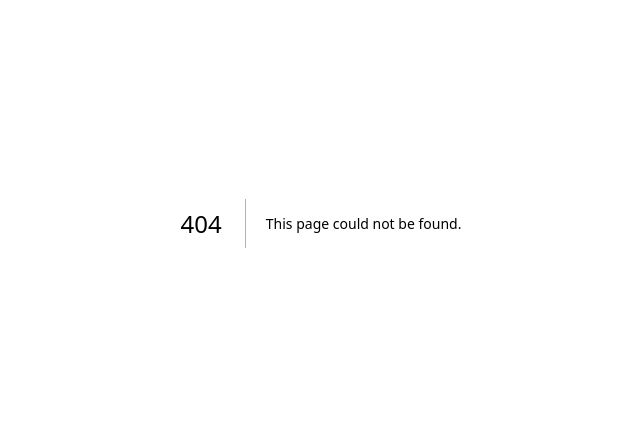
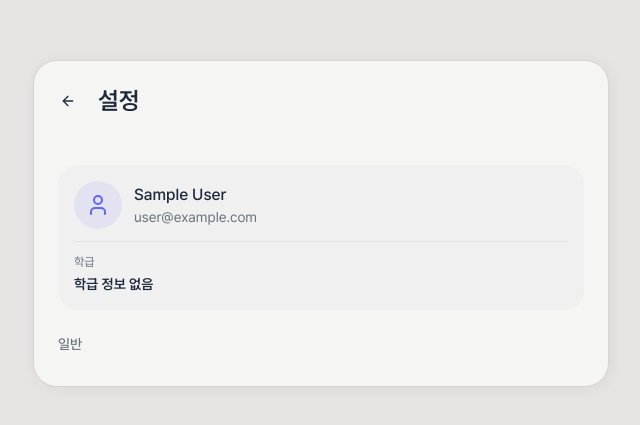
Before and after one commit to meronemo/hafsseat, a Next.js app: page /settings in a window 1280 px wide. Before the commit this address had no page. Shown: the part 177-602 px from the top of the page, without its empty margins (319-959 px from the left). Built offline with nearby package versions, Linux system fonts and the light colour scheme; no server answers; sample sign-in values are in the browser's storage.

Commit message:
feat: add settings ui and improve ui

```diff
--- /dev/null
+++ b/app/settings/page.tsx
@@ -0,0 +1,90 @@
+"use client"
+
+import { useSession } from "next-auth/react"
+import { useState, useEffect } from "react"
+import { Button } from "@/components/ui/button"
+import {
+  Card,
+  CardHeader,
+  CardTitle,
+  CardContent,
+} from "@/components/ui/card"
+import { useRouter } from "next/navigation"
+import { ArrowLeft, User } from "lucide-react"
+
+export default function Settings() {
+  const { data: session, status } = useSession();
+  const user = session?.user as any;
+  const router = useRouter();
+
+  useEffect(() => {
+    if (status !== "loading" && !session) {
+      router.push("/");
+    }
+  }, [session, status, router]);
+
+  if (status === "loading") {
+    return (
+      <main className="min-h-screen flex items-center justify-center">
+        <div className="w-8 h-8 border-4 border-primary border-t-transparent rounded-full animate-spin" />
+      </main>
+    )
+  }
+
+  if (!session) {
+    return null
+  }
+
+  const grade = user?.grade ?? null;
+  const cls = user?.class ?? null;
+  const displayClass = grade && cls ? `${grade}학년 ${cls}반` : "학급 정보 없음";
+
+  return (
+    <main className="min-h-screen flex flex-col items-center justify-center p-6">
+      <div className="w-full max-w-xl">
+        <Card className="shadow-xs">
+          <CardHeader className="pb-4">
+            <div className="flex items-center gap-3">
+              <Button
+                variant="ghost"
+                size="sm"
+                onClick={() => router.push("/")}
+                className="rounded-full -ml-2"
+              >
+                <ArrowLeft className="w-4 h-4" />
+              </Button>
+              <CardTitle className="text-2xl">설정</CardTitle>
+            </div>
+          </CardHeader>
+
+          <CardContent className="space-y-6">
+            {/* User Info Section */}
+            <div className="bg-muted/30 rounded-lg p-4">
+              <div className="flex items-center gap-3 mb-3">
+                <div className="h-12 w-12 rounded-full bg-primary/10 text-primary flex items-center justify-center text-lg font-semibold">
+                  {user.username ? user.username[0] : <User className="w-6 h-6" />}
+                </div>
+                <div>
+                  <div className="text-base font-medium">{user?.name}</div>
+                  <div className="text-sm text-muted-foreground">{user?.email}</div>
+                </div>
+              </div>
+              <div className="border-t border-border/50 pt-3">
+                <div className="text-xs text-muted-foreground mb-1">학급</div>
+                <div className="text-sm font-semibold">{displayClass}</div>
+              </div>
+            </div>
+
+            {/* Settings sections will go here */}
+            <div className="space-y-4">
+              <div>
+                <h3 className="text-sm font-medium mb-2 text-muted-foreground">일반</h3>
+                {/* Add settings options here */}
+              </div>
+            </div>
+          </CardContent>
+        </Card>
+      </div>
+    </main>
+  )
+}
--- a/components/UserArea.tsx
+++ b/components/UserArea.tsx
@@ -1,6 +1,7 @@
 "use client"
 
 import { useState } from "react"
+import { useRouter } from "next/navigation"
 import { useSession, signIn, signOut } from "next-auth/react"
 import { Button } from "@/components/ui/button"
 import { Card, CardContent } from "@/components/ui/card"
@@ -9,6 +10,7 @@ import { User, LogOut, Loader2, Settings } from "lucide-react"
 export function UserArea() {
   const { data: session, status } = useSession();
   const [loading, setLoading] = useState(false);
+  const router = useRouter();
 
   if (status === "loading") {
     return (
@@ -45,7 +47,7 @@ export function UserArea() {
 
   return (
     <Card className="w-full max-w-md mx-auto shadow-xs">
-      <CardContent className="p-4">
+      <CardContent className="px-4 py-2">
         <div className="flex items-center justify-between gap-4 mb-3">
           <div className="flex items-center gap-3">
             <div className="h-10 w-10 rounded-full bg-primary/10 text-primary flex items-center justify-center text-base font-semibold">
@@ -59,7 +61,7 @@ export function UserArea() {
 
           <Button
             variant="outline"
-            size="sm"
+            size="default"
             onClick={() => signOut()}
             className="rounded-full px-3 py-1.5"
           >
@@ -70,13 +72,12 @@ export function UserArea() {
 
         <div className="bg-muted/30 rounded-lg px-3 py-2.5 flex items-center gap-3">
           <div className="flex-1">
-            <div className="text-sm text-muted-foreground">학급</div>
-            <div className="text-md font-semibold">{displayClass}</div>
+            <div className="text-lg font-bold">{displayClass}</div>
           </div>
           <Button
             variant="ghost"
             size="sm"
-            onClick={() => {}}
+            onClick={() => {router.push("/settings")}}
             className="rounded-full px-2.5 py-1.5 h-auto"
           >
             <Settings className="w-4 h-4 mr-1.5" />
```
